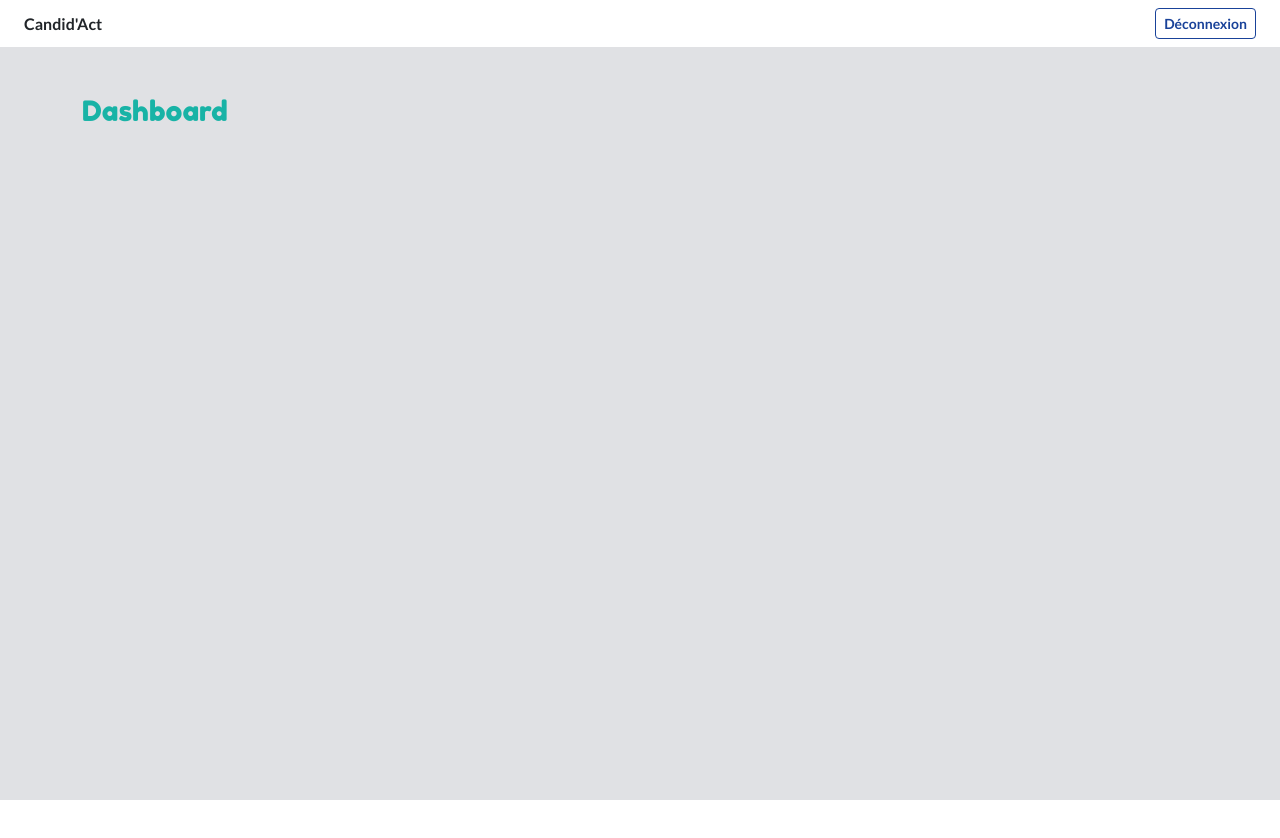
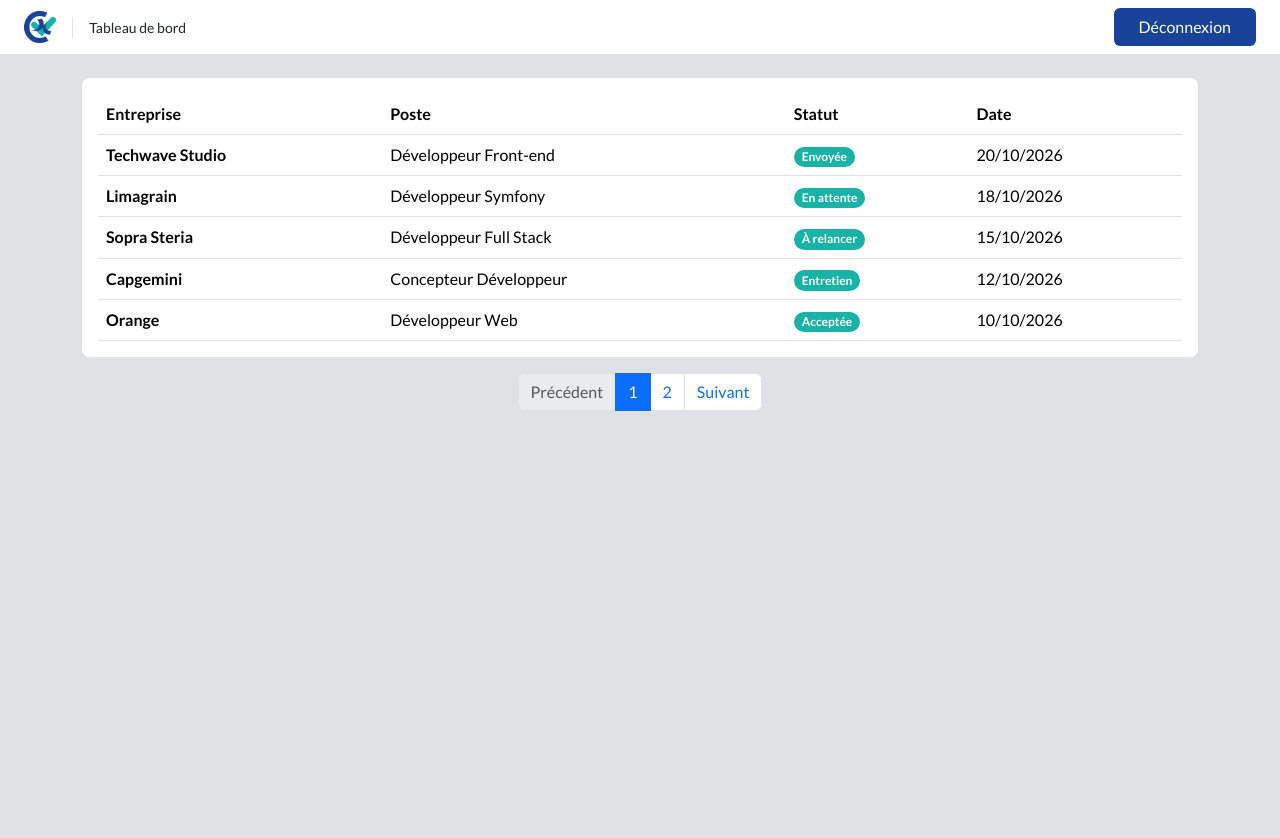
Before and after one commit to fannysaez/CandidAct-hackathon-frontend, an Angular app: page /dashboard in a window 1280 px wide. Shown: the top 838 px of the page. Before the commit the page ends 800 px from the top, so only its background shows below. Built offline with nearby package versions, Linux system fonts and the light colour scheme; sample sign-in values are in the browser's storage.

Commit message:
Liste de candidatures avec badge de statut faite, mise en forme à revoir et pagination temporaire

```diff
--- /dev/null
+++ b/src/app/application.service.ts
@@ -0,0 +1,19 @@
+import { Injectable } from '@angular/core';
+import { delay, Observable, of } from 'rxjs';
+import { Application } from './application';
+
+@Injectable({ providedIn: 'root' })
+export class ApplicationService {
+  getAll(): Observable<Application[]> {
+    const list: Application[] = [
+      { id: 1, company: 'Techwave Studio', jobTitle: 'Développeur Front-end', status: 'sent', applyDate: '2026-10-20' },
+      { id: 2, company: 'Limagrain', jobTitle: 'Développeur Symfony', status: 'waiting', applyDate: '2026-10-18' },
+      { id: 3, company: 'Sopra Steria', jobTitle: 'Développeur Full Stack', status: 'to_follow_up', applyDate: '2026-10-15' },
+      { id: 4, company: 'Capgemini', jobTitle: 'Concepteur Développeur', status: 'interview', applyDate: '2026-10-12' },
+      { id: 5, company: 'Orange', jobTitle: 'Développeur Web', status: 'accepted', applyDate: '2026-10-10' },
+      { id: 6, company: 'Thales', jobTitle: 'Développeur PHP', status: 'refused', applyDate: '2026-10-05' },
+      { id: 7, company: 'Airbus', jobTitle: 'Développeur Front', status: 'waiting', applyDate: '2026-10-01' },
+    ];
+    return of(list).pipe(delay(500));
+  }
+}
--- /dev/null
+++ b/src/app/application.ts
@@ -0,0 +1,16 @@
+export interface Application {
+  id: number;
+  company: string;
+  jobTitle: string;
+  status: string;
+  applyDate: string;
+}
+
+export const STATUSES: Record<string, string> = {
+  sent: 'Envoyée',
+  waiting: 'En attente',
+  to_follow_up: 'À relancer',
+  interview: 'Entretien',
+  accepted: 'Acceptée',
+  refused: 'Refusée',
+};
--- a/src/app/pages/dashboard.html
+++ b/src/app/pages/dashboard.html
@@ -1,10 +1,85 @@
-<div class="min-vh-100" style="background: var(--color-alabaster-grey)">
-  <header class="d-flex justify-content-between align-items-center bg-white px-4 py-2">
-    <span class="fw-semibold">Candid'Act</span>
-    <button class="btn btn-sm fw-bold" style="border: 1.5px solid var(--color-french-blue); color: var(--color-french-blue)" (click)="logout()">Déconnexion</button>
-  </header>
+<header class="bg-white d-flex justify-content-between align-items-center px-4 py-2">
+  <div class="d-flex align-items-center gap-3">
+    <img src="/logo.png" alt="Candid'Act" height="32" />
+    <span class="border-start ps-3 small">Tableau de bord</span>
+  </div>
+  <button type="button" class="btn px-4" style="background: var(--color-french-blue); color: var(--color-white)" (click)="logout()">
+    Déconnexion
+  </button>
+</header>
 
-  <main class="container py-5">
-    <h1 class="h3" style="color: var(--color-sea-green)">Dashboard</h1>
-  </main>
+<div class="min-vh-100 py-4" style="background: var(--color-alabaster-grey)">
+  <div class="container">
+    @if (loading) {
+      <div class="text-center py-5">
+        <div class="spinner-border" role="status"></div>
+      </div>
+    } @else if (error) {
+      <div class="alert alert-danger">Impossible de charger vos candidatures. Veuillez réessayer plus tard.</div>
+    } @else if (applications.length === 0) {
+      <div class="text-center py-5">
+        <h2 class="mb-4" style="color: var(--color-french-blue)">Bienvenue sur Candid'Act</h2>
+        <a class="btn" style="background: var(--color-french-blue); color: var(--color-white)" routerLink="/applications/new">
+          Ajouter une candidature
+        </a>
+      </div>
+    } @else {
+      <div class="d-none d-md-block bg-white rounded-3 p-3">
+        <table class="table table-hover align-middle mb-0">
+          <thead>
+            <tr>
+              <th>Entreprise</th>
+              <th>Poste</th>
+              <th>Statut</th>
+              <th>Date</th>
+            </tr>
+          </thead>
+          <tbody>
+            @for (a of pagedApplications; track a.id) {
+              <tr role="button" [routerLink]="['/applications', a.id]">
+                <td class="fw-bold">{{ a.company }}</td>
+                <td>{{ a.jobTitle }}</td>
+                <td><span class="badge rounded-pill" style="background: var(--color-sea-green)">{{ statusLabel(a.status) }}</span></td>
+                <td>{{ a.applyDate | date: 'dd/MM/yyyy' }}</td>
+              </tr>
+            }
+          </tbody>
+        </table>
+      </div>
+
+      <div class="d-md-none">
+        @for (a of pagedApplications; track a.id) {
+          <a
+            class="d-flex justify-content-between align-items-center bg-white rounded-3 p-3 mb-3 text-decoration-none text-reset"
+            [routerLink]="['/applications', a.id]"
+          >
+            <div>
+              <div class="fw-bold">{{ a.jobTitle }}</div>
+              <div class="text-muted">{{ a.company }}</div>
+              <small class="text-muted">{{ a.applyDate | date: 'dd/MM/yyyy' }}</small>
+            </div>
+            <span class="badge rounded-pill" style="background: var(--color-sea-green)">{{ statusLabel(a.status) }}</span>
+          </a>
+        }
+      </div>
+
+      @if (totalPages > 1) {
+        <nav class="mt-3">
+          <ul class="pagination justify-content-center">
+            <li class="page-item" [class.disabled]="page === 1">
+              <button class="page-link" (click)="page = page - 1">Précédent</button>
+            </li>
+            @for (p of pages; track p) {
+              <li class="page-item" [class.active]="p === page">
+                <button class="page-link" (click)="page = p">{{ p }}</button>
+              </li>
+            }
+            <li class="page-item" [class.disabled]="page === totalPages">
+              <button class="page-link" (click)="page = page + 1">Suivant</button>
+            </li>
+          </ul>
+        </nav>
+      }
+    }
+  </div>
 </div>
--- a/src/app/pages/dashboard.ts
+++ b/src/app/pages/dashboard.ts
@@ -1,16 +1,61 @@
-import { Component } from '@angular/core';
-import { Router } from '@angular/router';
+import { Component, inject } from '@angular/core';
+import { DatePipe } from '@angular/common';
+import { Router, RouterLink } from '@angular/router';
+import { Application, STATUSES } from '../application';
+import { ApplicationService } from '../application.service';
 import { AuthService } from '../auth.service';
 
 @Component({
   selector: 'app-dashboard',
+  imports: [RouterLink, DatePipe],
   templateUrl: './dashboard.html',
 })
 export class Dashboard {
-  constructor(private auth: AuthService, private router: Router) {}
+  private service = inject(ApplicationService);
+  private auth = inject(AuthService);
+  private router = inject(Router);
 
-  logout() {
+  applications: Application[] = [];
+  loading = true;
+  error = false;
+  page = 1;
+  pageSize = 5;
+
+  constructor() {
+    this.service.getAll().subscribe({
+      next: (list) => {
+        this.applications = list;
+        this.loading = false;
+      },
+      error: (e) => {
+        if (e.status === 401) {
+          this.logout();
+        }
+        this.error = true;
+        this.loading = false;
+      },
+    });
+  }
+
+  get totalPages(): number {
+    return Math.ceil(this.applications.length / this.pageSize);
+  }
+
+  get pages(): number[] {
+    return Array.from({ length: this.totalPages }, (_, i) => i + 1);
+  }
+
+  get pagedApplications(): Application[] {
+    const start = (this.page - 1) * this.pageSize;
+    return this.applications.slice(start, start + this.pageSize);
+  }
+
+  statusLabel(status: string): string {
+    return STATUSES[status] ?? status;
+  }
+
+  logout(): void {
     this.auth.logout();
-    this.router.navigateByUrl('/login');
+    this.router.navigate(['/login']);
   }
 }
```
